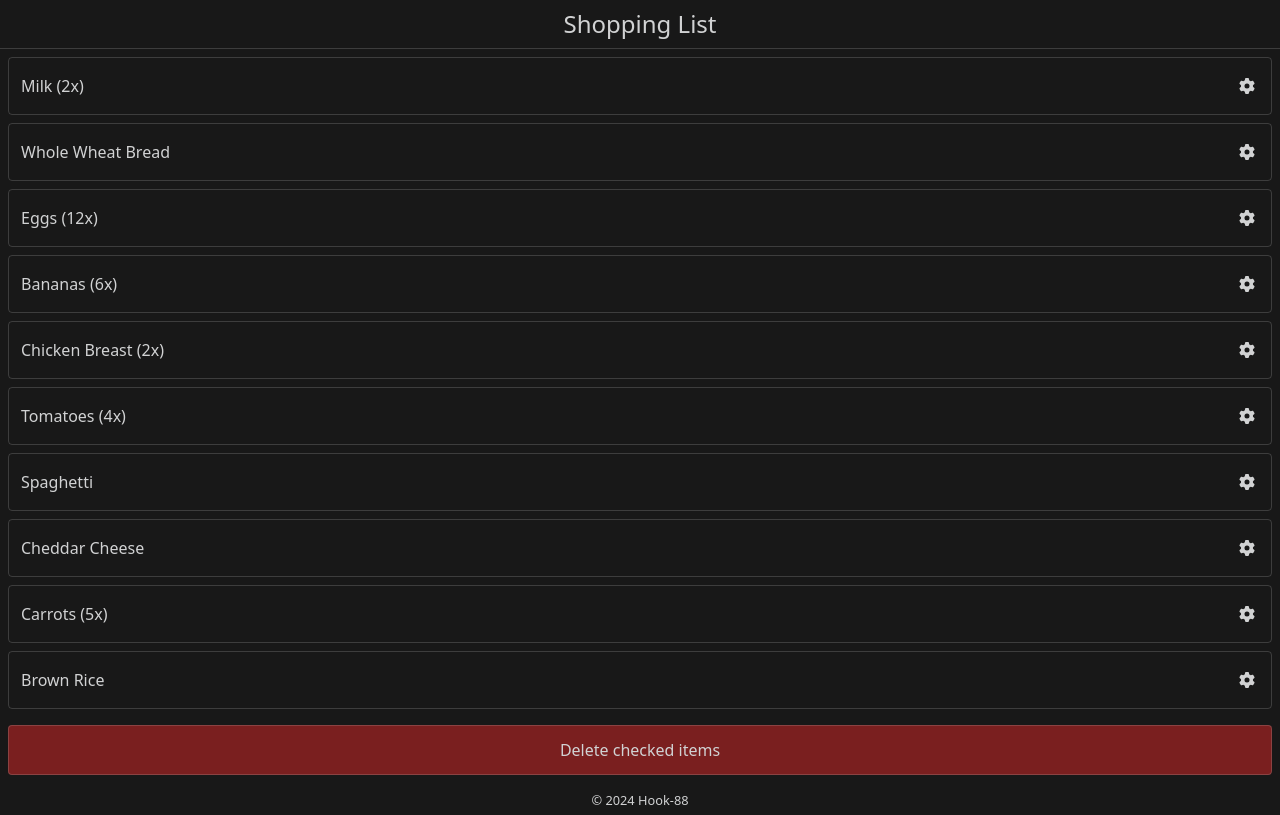
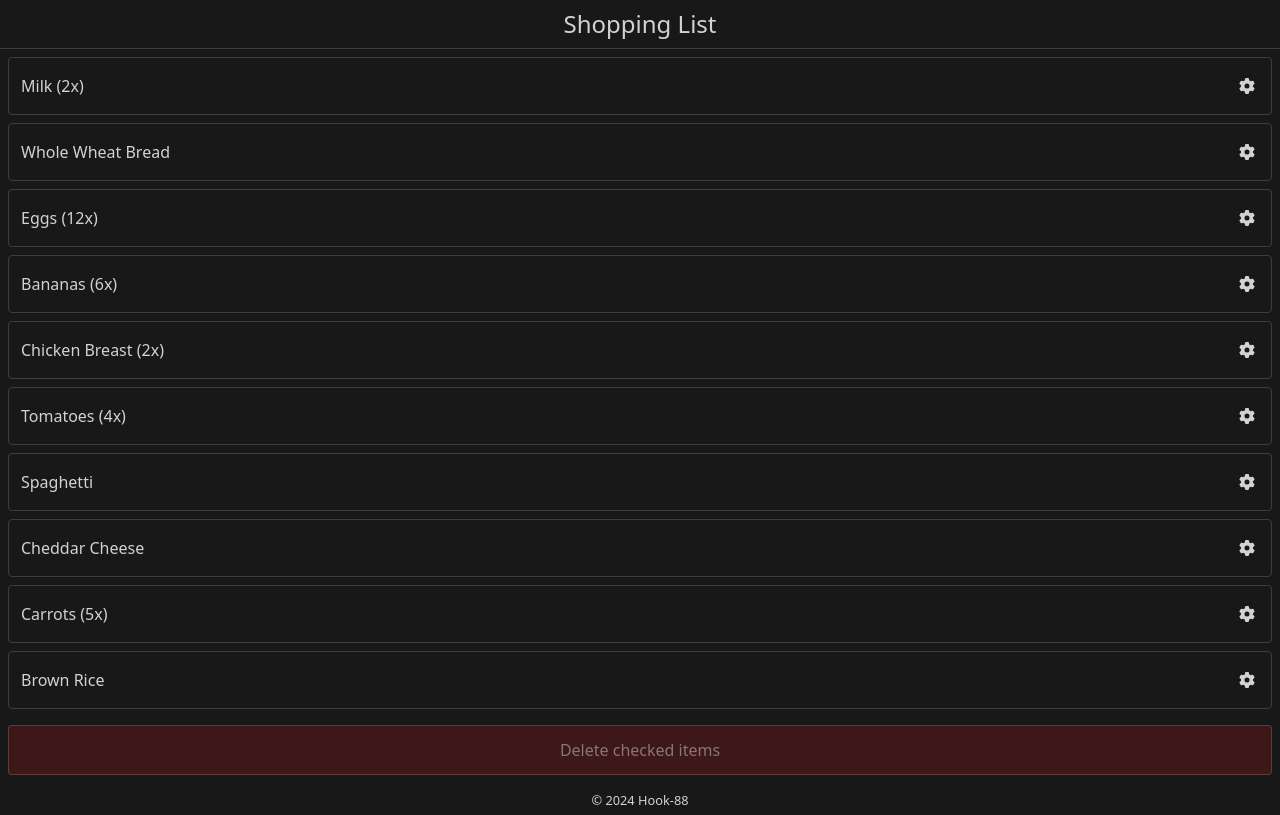
Before and after one commit to Hook-88/shopping-list, a Vue app: page / in a window 1280 px wide. Built offline with nearby package versions, Linux system fonts and the light colour scheme; the HTML template or start-up script is replaced by a standard one.

Commit message:
refactor code

```diff
--- a/src/components/ShoppingList/ShoppingList.vue
+++ b/src/components/ShoppingList/ShoppingList.vue
@@ -3,7 +3,7 @@ import BaseList from '@/components/BaseList/BaseList.vue'
 import ShoppingItem from '@/components/ShoppingList/ShoppingItem.vue';
 import { SHOPPINGLIST } from '@/data'
 import { useShoppingList } from '@/stores/shoppingList';
-import { onMounted } from 'vue'
+import { computed, onMounted } from 'vue'
 import { storeToRefs } from 'pinia'
 import { useSelectId } from '@/stores/selectId';
 
@@ -23,13 +23,20 @@ function handleClickDelete() {
   }
 
   selectIdStore.selectedIds.forEach(selectedId => shoppingListStore.deleteItem(selectedId))
+  selectIdStore.clearSelection()
 }
+
+const noItemsSelected = computed(() => {
+  return selectIdStore.selectedIds.length === 0
+})
 
 
 </script>
 
 <template>
   <BaseList v-if="shoppingItems" :list-items="shoppingItems" :item-component="ShoppingItem" />
-  <button class="rounded border py-3 bg-red-600/50 border-[#d1d2d3]/20" @click="handleClickDelete">Delete checked
-    items</button>
+  <button class="rounded border py-3 bg-red-600/50 border-[#d1d2d3]/20 disabled:bg-red-800/30 disabled:text-white/40"
+    @click="handleClickDelete" :disabled="noItemsSelected">
+    Delete checked items
+  </button>
 </template>
--- a/src/stores/selectId.ts
+++ b/src/stores/selectId.ts
@@ -29,10 +29,15 @@ export const useSelectId = defineStore('select-id', () => {
     selectedIds.value = selectedIds.value.filter((selectedId) => selectedId !== id)
   }
 
+  function clearSelection() {
+    selectedIds.value = []
+  }
+
   return {
     selectedIds,
     singleSelectedId,
     addId,
     removeId,
+    clearSelection,
   }
 })
```
